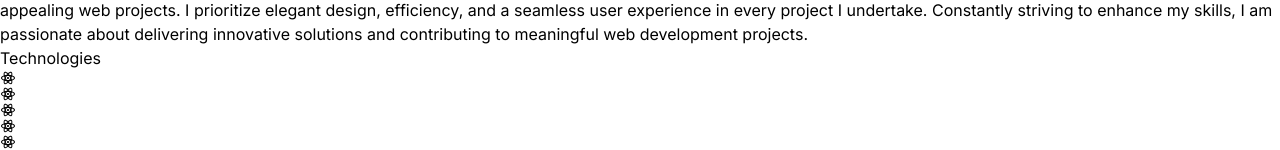
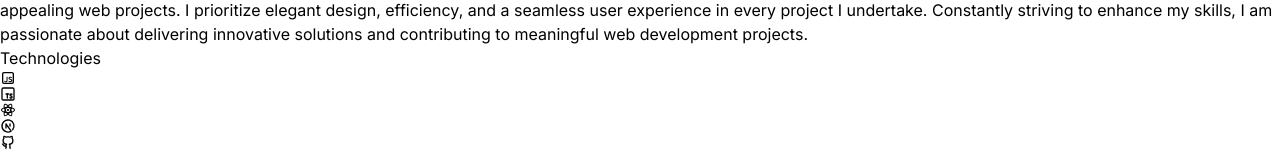
Before and after one commit to RevenBro/MyPortfolio_v1, a React (Vite) app: page / in a window 1280 px wide. Shown: the part 2154-2304 px from the top of the page. Built offline with nearby package versions, Linux system fonts and the light colour scheme.

Commit message:
Technologies section done

```diff
--- a/src/components/Technologies.jsx
+++ b/src/components/Technologies.jsx
@@ -1,4 +1,5 @@
-import {RiReactjsLine, TbbrandNext  } from "react-icons/ri"
+import {RiReactjsLine, RiJavascriptLine, RiGithubLine  } from "react-icons/ri"
+import {TbBrandNextjs, TbBrandTypescript  } from "react-icons/tb"
 
 const Technologies = () => {
   return (
@@ -6,19 +7,19 @@ const Technologies = () => {
         <h2 className='my-20 text-center text-4xl'>Technologies</h2>
         <div className='flex flex-wrap items-center justify-center gap-4'>
             <div className="rounded-2xl border-4 border-neutral-700 p-4">
-                <RiReactjsLine className="text-5xl text-cyan-400 "/>
+                <RiJavascriptLine className="text-5xl text-yellow-300 "/>
+            </div>
+            <div className="rounded-2xl border-4 border-neutral-700 p-4">
+                <TbBrandTypescript className="text-5xl text-blue-700 "/>
             </div>
             <div className="rounded-2xl border-4 border-neutral-700 p-4">
                 <RiReactjsLine className="text-5xl text-cyan-400 "/>
             </div>
             <div className="rounded-2xl border-4 border-neutral-700 p-4">
-                <RiReactjsLine className="text-5xl text-cyan-400 "/>
+                <TbBrandNextjs className="text-5xl "/>
             </div>
             <div className="rounded-2xl border-4 border-neutral-700 p-4">
-                <RiReactjsLine className="text-5xl text-cyan-400 "/>
-            </div>
-            <div className="rounded-2xl border-4 border-neutral-700 p-4">
-                <RiReactjsLine className="text-5xl text-cyan-400 "/>
+                <RiGithubLine    className="text-5xl  "/>
             </div>
         </div>
     </div>
```
